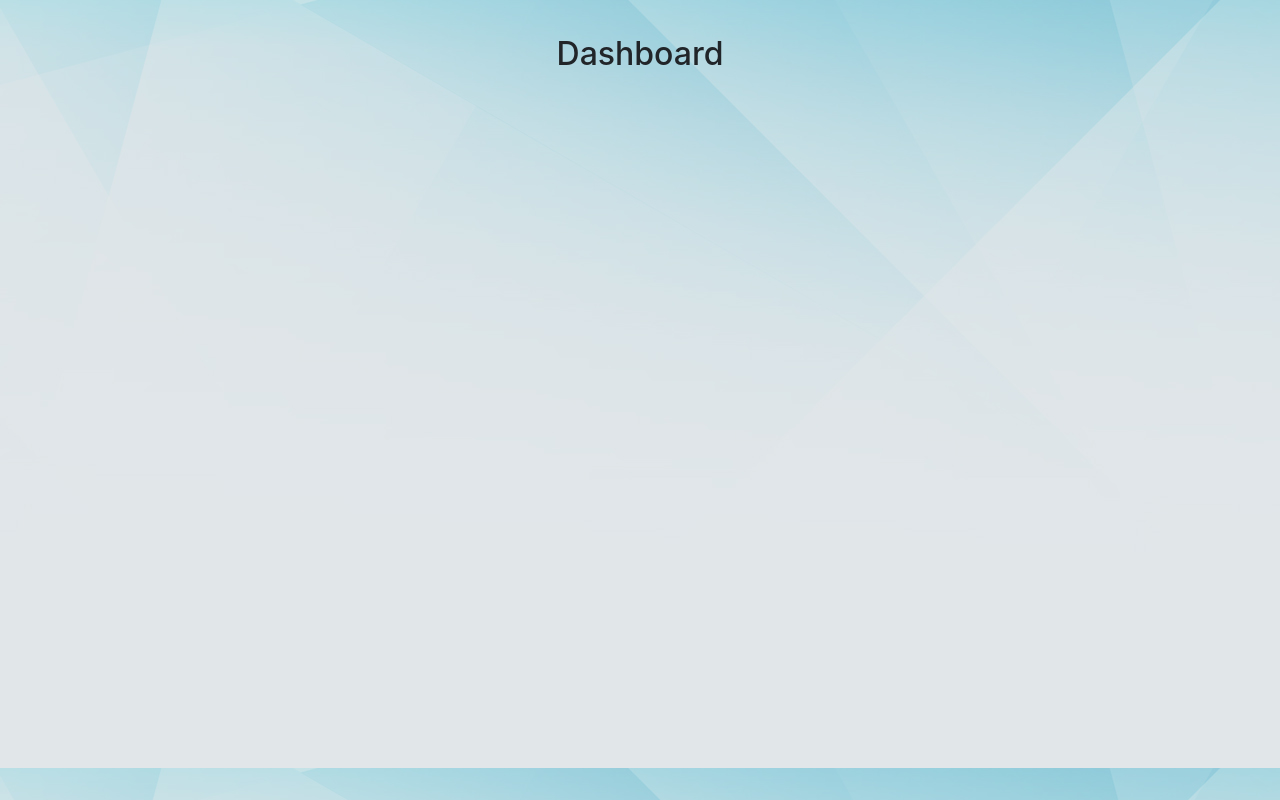
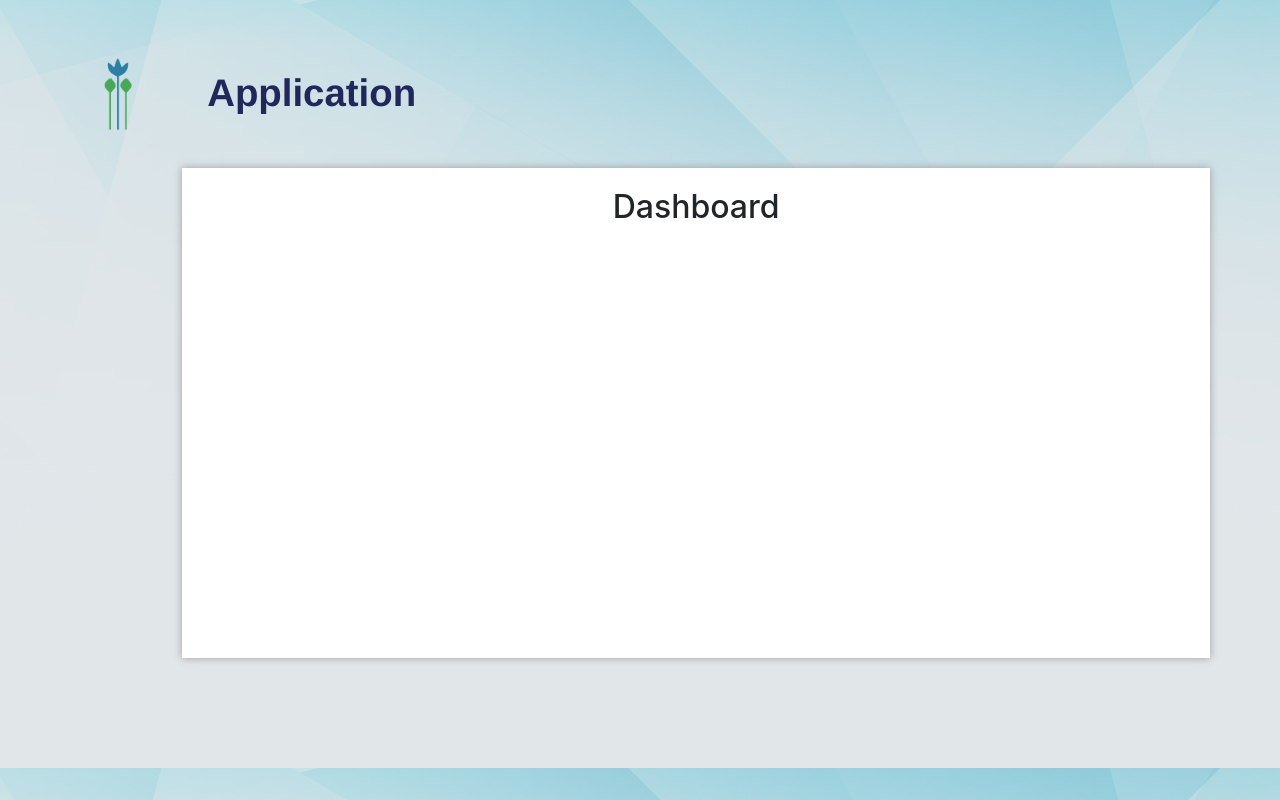
Before and after one commit to salilsaini868/TrainingAssignment2018, an Angular app in the folder Frontend/Angular/: page /dashboard in a window 1280 px wide. Built offline with nearby package versions, Linux system fonts and the light colour scheme.

Commit message:
Added feature component for page-layout.

```diff
--- a/Frontend/Angular/src/app/app.module.ts
+++ b/Frontend/Angular/src/app/app.module.ts
@@ -12,6 +12,7 @@ import { RegisterComponent } from './register/register.component';
 import { APPROUTERMODULE } from 'src/app/routes/app.route';
 import { AuthInterceptor } from 'src/app/shared/Interceptor';
 import { DashboardComponent } from './dashboard/dashboard.component';
+import { FeaturesComponent } from './features/features.component';
 
 @NgModule({
   imports: [
@@ -27,7 +28,8 @@ import { DashboardComponent } from './dashboard/dashboard.component';
     AppComponent,
     LoginComponent,
     RegisterComponent,
-    DashboardComponent
+    DashboardComponent,
+    FeaturesComponent
   ],
 
   providers: [
--- /dev/null
+++ b/Frontend/Angular/src/app/features/features.component.css
@@ -0,0 +1,63 @@
+.white-main-inner {
+    width: 100%;
+    height: 490px;
+    float: left;
+    background: #ffffff;
+    margin-top: 20px;
+    border-radius: 10px;
+    padding: 20px 0;
+    -moz-box-shadow: 0 0 8px #dfdfdf;
+    -webkit-box-shadow: 0 0 8px #dfdfdf;
+    box-shadow: 0 0 8px #a19f9f;
+}
+
+.no-padding {
+    padding: 0 !important;
+}
+
+.page-margin{
+    margin-top: 25px;
+    padding-top: 10px;
+    padding-left: 40px;
+}
+
+h1, h2 {
+    font-family: "Montserrat", "Helvetica Neue", Helvetica, Arial, sans-serif;
+    padding-bottom: 1.2rem;
+    color: #20275a;
+}
+
+h1 {
+    font-family: "Montserrat", "Helvetica Neue", Helvetica, Arial, sans-serif;
+    font-size: 2.4rem;
+    font-weight: 600;
+}
+
+h2 {
+    font-family: "Montserrat", "Helvetica Neue", Helvetica, Arial, sans-serif;
+    font-size: 2.4rem;
+    font-weight: 500;
+}
+
+#side-bar{
+    border-left: 2px solid teal;
+    height: 657px;
+}
+
+#side-margin{
+    margin-left:1px;
+}
+
+.sub-container{
+    background: #ffffff;
+    height: 490px;
+    margin-top: 25px;
+    padding: 20px 0;
+    -moz-box-shadow: 0 0 8px #dfdfdf;
+    -webkit-box-shadow: 0 0 8px #dfdfdf;
+    box-shadow: 0 0 8px #a19f9f;
+}
+
+.img-prop{
+    margin-top: 10px;
+}
--- /dev/null
+++ b/Frontend/Angular/src/app/features/features.component.html
@@ -0,0 +1,37 @@
+<div class="row" id="side-margin">
+  <div class="col-sm-12 col-lg-12 col-xl-12 no-padding">
+    <!-- <div class="row">
+      <div class="col-12 no-padding"> -->
+        <main class="ml-auto dashtop-gap dash-main">
+          <div>
+            <header class="row">
+              <div class="col-md-1 col-lg-1 col-xl-1 no-padding">
+                  <img src="../../assets/images/logo_training.png" class="img-fluid img-prop" />
+              </div>
+              <div class="col-md-6 col-lg-6 col-xl-6 no-padding">
+                <h1 class="page-margin">Application</h1>
+              </div>
+              <div class="col-md-5 col-lg-5 col-xl-5">
+              </div>
+            </header>
+
+            <div class="row">
+              <div class="col-md-1 no-padding">
+
+              </div>
+              <div class="col-md-11">
+                <div class="sub-container">
+                  <div class="col-md-12 no-padding">
+                    <router-outlet>
+
+                    </router-outlet>
+                  </div>
+                </div>
+              </div>
+            </div>
+          </div>
+        </main>
+      </div>
+    <!-- </div>
+  </div> -->
+</div>
--- /dev/null
+++ b/Frontend/Angular/src/app/features/features.component.ts
@@ -0,0 +1,15 @@
+import { Component, OnInit } from '@angular/core';
+
+@Component({
+  selector: 'app-features',
+  templateUrl: './features.component.html',
+  styleUrls: ['./features.component.css']
+})
+export class FeaturesComponent implements OnInit {
+
+  constructor() { }
+
+  ngOnInit() {
+  }
+
+}
--- a/Frontend/Angular/src/app/routes/app.route.ts
+++ b/Frontend/Angular/src/app/routes/app.route.ts
@@ -3,11 +3,15 @@ import { AppComponent } from '../app.component';
 import { RegisterComponent } from 'src/app/register/register.component';
 import { LoginComponent } from 'src/app/login/login.component';
 import { DashboardComponent } from 'src/app/dashboard/dashboard.component';
+import { FeaturesComponent } from 'src/app/features/features.component';
 
 const routes: Routes = [
     {
         path: 'dashboard',
-        component: DashboardComponent
+        component: FeaturesComponent,
+        children: [
+            { path: '', component: DashboardComponent }
+        ]
     },
     {
         path: 'register',
```
